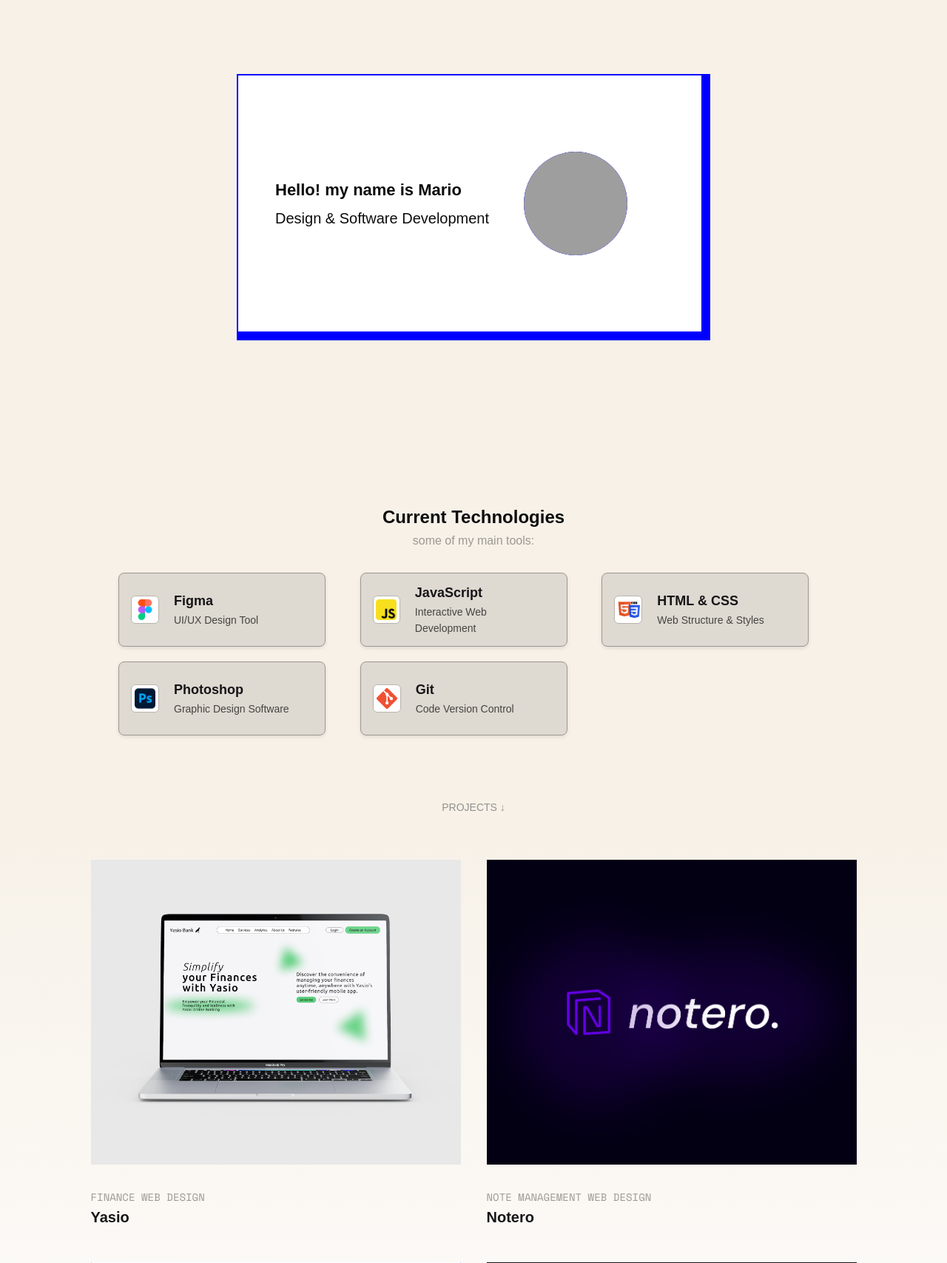
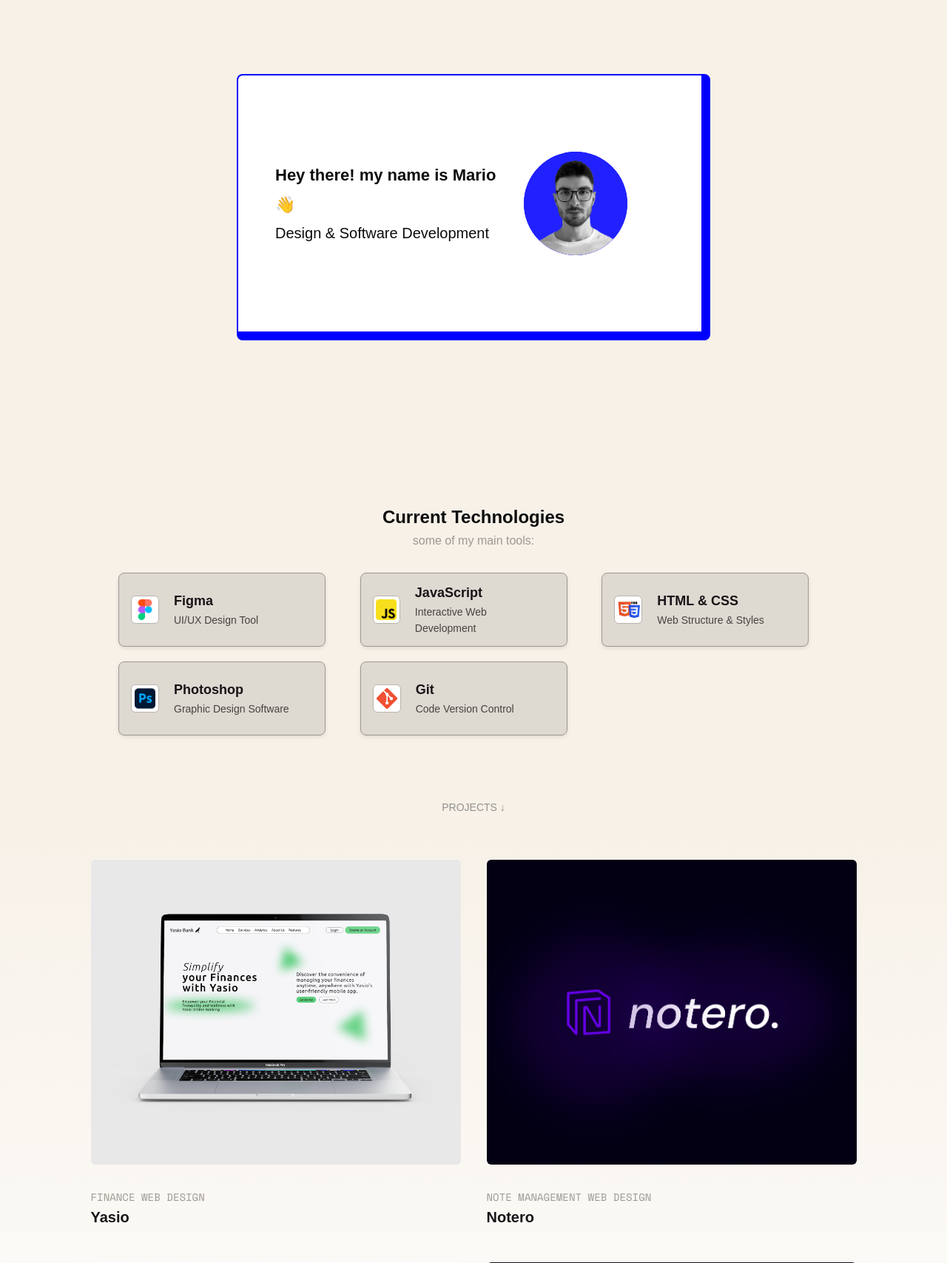
Before and after one commit to marioushev/marioushev.github.io, a PHP site: page / in a window 1280 px wide. Shown: the part 90-1797 px from the top of the page at 74% size. Run offline with PHP 8.4, Linux system fonts and the light colour scheme; some web fonts are replaced; grey boxes are pictures that could not be loaded.

Commit message:
updated cv photo and improved border radius

```diff
--- a/code.html
+++ b/code.html
@@ -45,12 +45,12 @@
         <section class="intro">
           <div class="intro-content">
             <div class="intro-text">
-              <p>Hello! my name is Mario</p>
+              <p>Hey there! my name is Mario 👋</p>
               <p>Design & Software Development</p>
             </div>
             <div class="intro-image">
               <img
-                src="cv-photo/cv-photo-orange.png"
+                src="cv-photo/IMG_0710-o.png"
                 alt="Mario's Image"
                 data-link
               />
--- a/index.html
+++ b/index.html
@@ -53,12 +53,12 @@
         <section class="intro">
           <div class="intro-content">
             <div class="intro-text">
-              <p>Hello! my name is Mario</p>
+              <p>Hey there! my name is Mario 👋</p>
               <p>Design & Software Development</p>
             </div>
             <div class="intro-image">
               <img
-                src="cv-photo/cv-photo-blue.png"
+                src="cv-photo/IMG_0710-b.png"
                 alt="Mario's Image"
                 data-link
                 loading="lazy"
--- a/style-code.css
+++ b/style-code.css
@@ -71,6 +71,7 @@ body {
   border: 2px solid #e88c02;
   border-right: 12px solid #e88c02;
   border-bottom: 12px solid #e88c02;
+  border-radius: 8px;
   margin: 100px auto;
   width: 50%;
   height: 360px;
@@ -247,6 +248,7 @@ body {
   height: 100%;
   object-fit: cover; /* Ensures the image covers the area without distortion */
   transition: all 0.1s ease-in-out;
+  border-radius: 6px;
 }
 
 .project-item-img-box:hover img {
--- a/style.css
+++ b/style.css
@@ -108,6 +108,7 @@ body.fade-out {
   border: 2px solid blue;
   border-right: 12px solid blue;
   border-bottom: 12px solid blue;
+  border-radius: 8px;
   margin: 100px auto;
   width: 50%;
   height: 360px;
@@ -150,7 +151,8 @@ body.fade-out {
   border-radius: 50%;
   object-fit: cover;
   opacity: 0; /* Initially hidden */
-  transition: opacity 0.5s ease-in-out; /* Fade in over 0.5 seconds */
+  /*  transition: opacity 0.5s ease-in-out;  Fade in over 0.5 seconds */
+  transition: opacity 0.1s ease-in-out;
 }
 .intro-image img[src] {
   opacity: 1; /* Fade in once the image source is loaded */
@@ -228,6 +230,7 @@ body.fade-out {
   height: 100%;
   object-fit: cover; /* Ensures the image covers the area without distortion */
   transition: all 0.1s ease-in-out;
+  border-radius: 6px;
 }
 
 .project-item-img-box:hover img {
```
Also changed, not shown: cv-photo/IMG_0710-b.png (added), cv-photo/IMG_0710-o.png (added).
